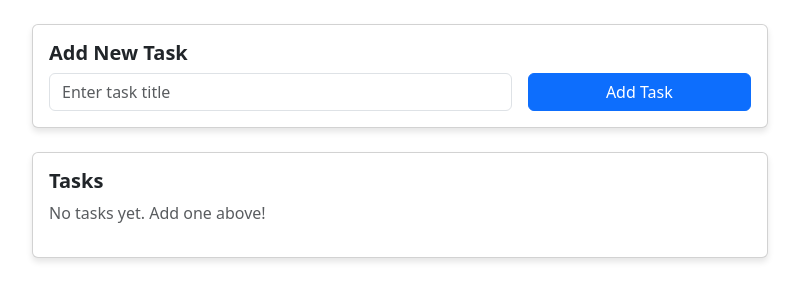
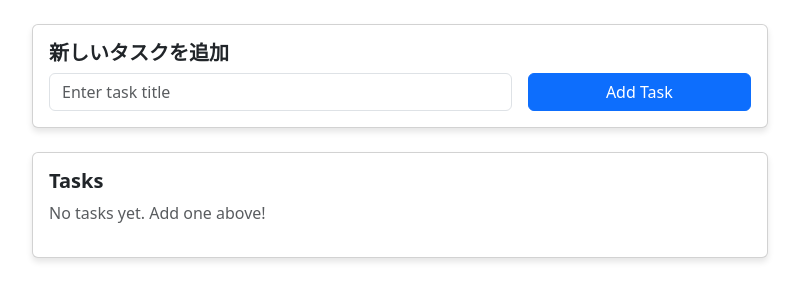
Before and after one commit to sbCaSTMC/task_manager_python, a Flask app: page / in a window 1280 px wide. Shown: the part 82-382 px from the top of the page, without its empty margins (240-1039 px from the left). Run offline with Flask 3, Linux system fonts and the light colour scheme.

Commit message:
feat(i18n): translate 'Add New Task' to Japanese
- Changed 'Add New Task' to '新しいタスクを追加' in index.html

```diff
--- a/templates/index.html
+++ b/templates/index.html
@@ -6,7 +6,7 @@
         <!-- Add Task Form -->
         <div class="card mb-4">
             <div class="card-body">
-                <h5 class="card-title">Add New Task</h5>
+                <h5 class="card-title">新しいタスクを追加</h5>
                 <form action="{{ url_for('tasks.add_task') }}" method="POST" class="row g-3">
                     <div class="col-md-8">
                         <input type="text" name="title" class="form-control" placeholder="Enter task title" required>
```
